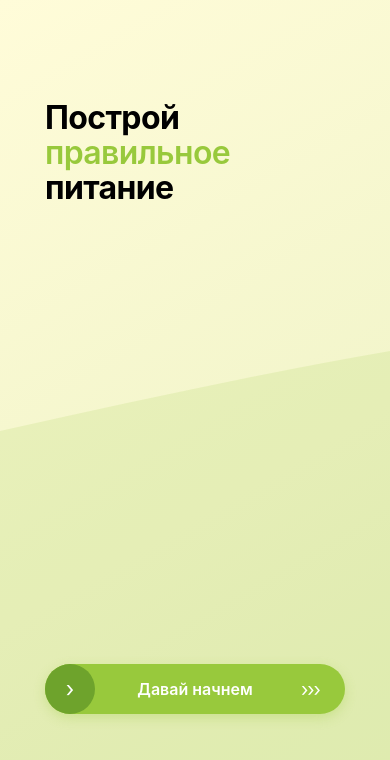
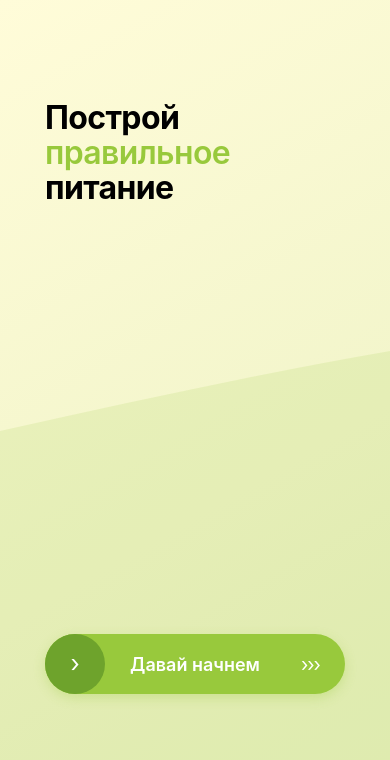
Before and after one commit to Manath-iq/CallAI, a React (Create React App) app: page / in a window 390 px wide. Shown: the top 760 px of the page. Built offline with nearby package versions, Linux system fonts and the light colour scheme; a web font is replaced by a local one.

Commit message:
Update styles in App.css for improved layout and responsiveness, including adjustments to font sizes, margins, and slider dimensions.

```diff
--- a/src/App.css
+++ b/src/App.css
@@ -85,11 +85,11 @@
 }
 
 .title {
-  font-size: 48px;
+  font-size: 56px;
   line-height: 1.1;
   font-weight: 700;
   letter-spacing: -0.02em;
-  margin-bottom: 40px;
+  margin-bottom: 50px;
 }
 
 .black-text {
@@ -107,16 +107,16 @@
   width: 100%;
   padding: 0 0;
   margin-top: auto;
-  margin-bottom: 30px;
+  margin-bottom: 50px;
 }
 
 /* Стили для слайдера */
 .slider-track {
   position: relative;
   width: 100%;
-  height: 56px;
+  height: 64px;
   background-color: var(--primary-color);
-  border-radius: 28px;
+  border-radius: 32px;
   margin-bottom: 40px;
   overflow: visible;
   box-shadow: 0 4px 12px rgba(152, 201, 60, 0.3);
@@ -151,8 +151,8 @@
   position: absolute;
   top: 50%;
   left: 0;
-  width: 56px;
-  height: 56px;
+  width: 64px;
+  height: 64px;
   transform: translateY(-50%);
   background-color: var(--primary-dark);
   border-radius: 50%;
@@ -218,7 +218,7 @@
   align-items: center;
   justify-content: center;
   color: white;
-  font-size: 18px;
+  font-size: 20px;
   font-weight: 600;
   pointer-events: none;
 }
@@ -230,24 +230,24 @@
   }
 
   .title {
-    font-size: 42px;
+    font-size: 48px;
   }
 
   .slider-track {
-    height: 50px;
+    height: 60px;
   }
 
   .slider-thumb {
-    width: 50px;
-    height: 50px;
+    width: 60px;
+    height: 60px;
     transition: none;
   }
 
   .slider-thumb::before {
     content: '';
     position: absolute;
-    width: 70px;
-    height: 70px;
+    width: 80px;
+    height: 80px;
     background-color: transparent;
     border-radius: 50%;
     top: 50%;
@@ -260,7 +260,7 @@
   }
 
   .slider-text {
-    font-size: 16px;
+    font-size: 18px;
   }
 
   /* Удаляем анимацию пульсации на маленьких экранах для повышения производительности */
@@ -273,17 +273,17 @@
 @media (min-width: 768px) {
   .button-container {
     max-width: 500px;
-    margin: auto auto 40px;
+    margin: auto auto 60px;
   }
 
   .title {
-    font-size: 56px;
+    font-size: 64px;
     max-width: 700px;
   }
 }
 
 .arrow-icon {
   color: white;
-  font-size: 22px;
+  font-size: 24px;
   line-height: 1;
 }
```
